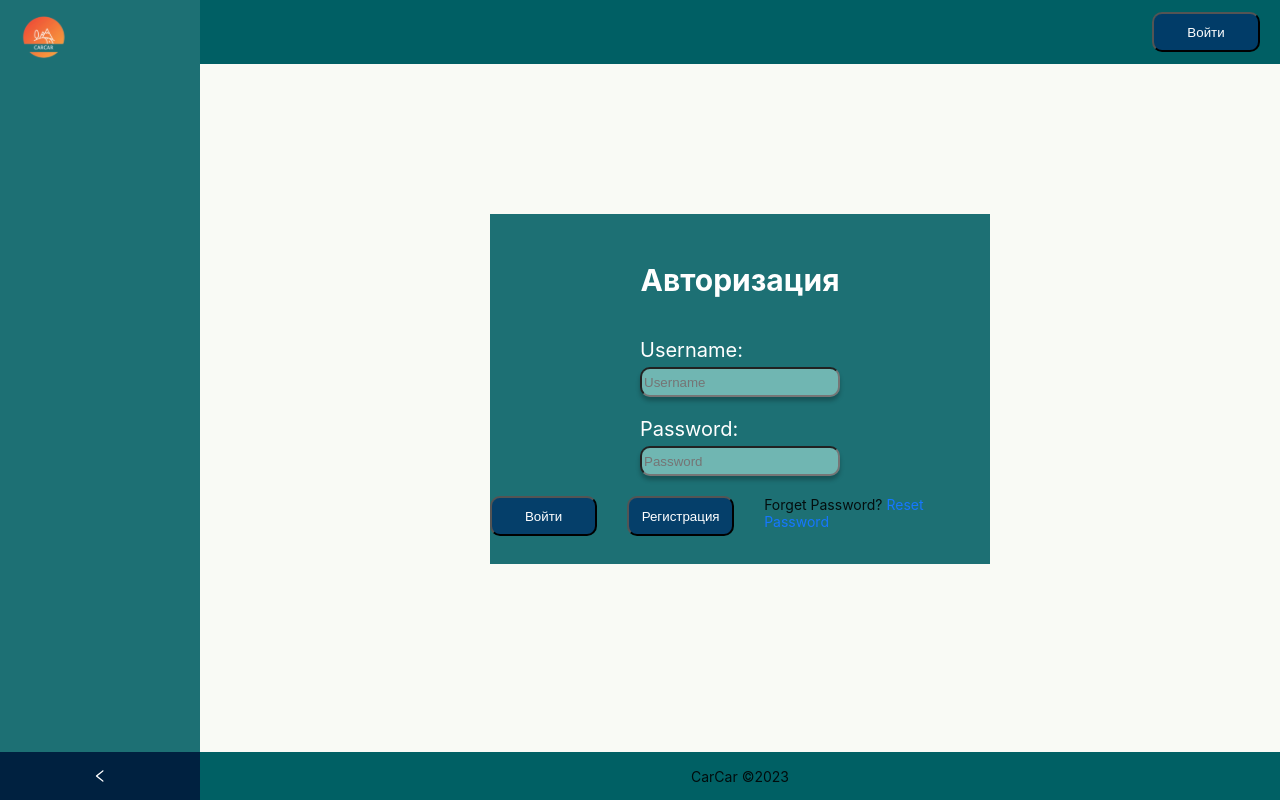
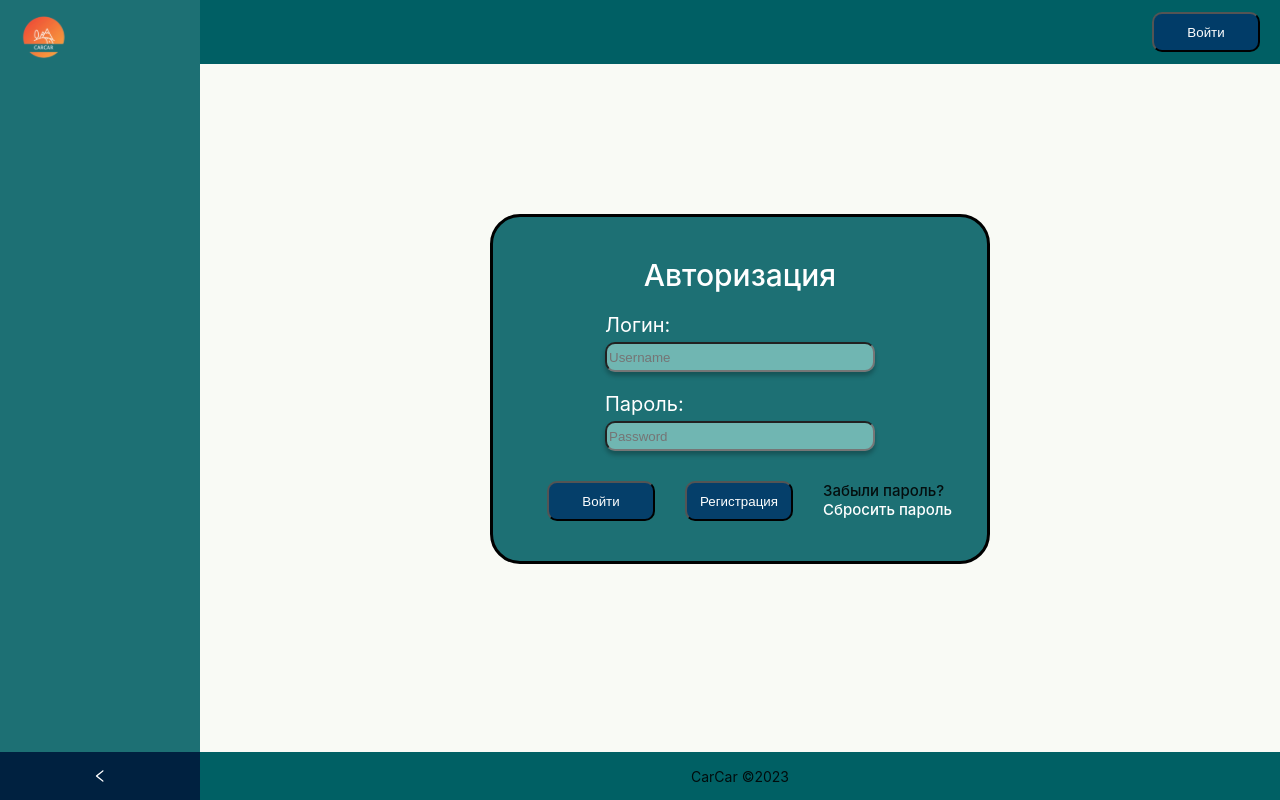
Before and after one commit to sleychez/CarCar, a React (Create React App) app: page /login in a window 1280 px wide. Built offline with nearby package versions, Linux system fonts and the light colour scheme; no server answers.

Commit message:
changed styles for Login, ForgetPassword, ResetPassword and added displaying profile information

```diff
--- a/src/components/Input/Input.module.css
+++ b/src/components/Input/Input.module.css
@@ -1,5 +1,5 @@
 .input {
-    width: 200px;
+    width: 270px;
     height: 30px;
 background-color: rgba(198, 255, 242, 0.49);
     box-shadow: 0 4px 4px rgba(0, 0, 0, 0.25);
--- /dev/null
+++ b/src/pages/ForgetPassword/Forget.module.css
@@ -0,0 +1,20 @@
+.forgetText {
+font-size: 20px;
+    font-weight: 500;
+}
+
+.container {
+margin: 20px 0 0 20px;
+width: fit-content;
+}
+
+.from {
+
+}
+
+.smallContainer {
+    display: flex;
+    flex-direction: column;
+    gap: 10px;
+    align-items: center;
+}
--- a/src/pages/ForgetPassword/ForgetPassword.tsx
+++ b/src/pages/ForgetPassword/ForgetPassword.tsx
@@ -2,10 +2,9 @@
 import {FC, useState} from "react";
 import {useAppDispatch} from "../../hooks/useAppDispatch";
 import {forgetPassword} from "../../redux/features/auth/authSlice";
-import {useSelector} from "react-redux";
-import {StateType} from "../../redux/store";
 import {Form} from "react-bootstrap";
 import Button from "../../components/Button/Button";
+import style from './Forget.module.css'
 
 
 const ForgetPassword: FC = () => {
@@ -20,14 +19,11 @@ const ForgetPassword: FC = () => {
 
 
     return (
-        <div className="small-container">
-            <div>
-                <title>Forget Password</title>
-            </div>
-            <h1 className="my-3">Forget Password</h1>
+        <div className={style.container}>
+            <div className={style.smallContainer}>
+            <div className={style.forgetText}>Введите логин</div>
             <Form onSubmit={forgetUserPassword}>
-                <Form.Group className="mb-3" controlId="login">
-                    <Form.Label>Login</Form.Label>
+                <Form.Group className={style.from} controlId="login">
                     <Form.Control
                         value={login}
                         type="login"
@@ -35,11 +31,11 @@ const ForgetPassword: FC = () => {
                         onChange={(e) => setLogin(e.target.value)}
                     />
                 </Form.Group>
-
-                <div className="mb-3">
-                    <Button text={'submit'}/>
-                </div>
             </Form>
+            <div>
+                <Button text={'Подтвердить'}/>
+            </div>
+            </div>
         </div>
     );
 }
--- a/src/pages/Login/Login.module.css
+++ b/src/pages/Login/Login.module.css
@@ -2,18 +2,20 @@
     width: 500px;
     height: 350px;
     background-color: #1D7074;
-    margin: 100px 0 0 250px;
     display: flex;
     flex-direction: column;
     align-items: center;
     justify-content: center;
     gap: 20px;
-
+    border-radius: 30px;
+    margin: 150px auto;
+    border: solid black;
 }
 
-.h1 {
+.authorizationText  {
     color: white;
-   font-size: 30px;
+    font-size: 30px;
+    font-weight: 500;
 
 }
 
@@ -23,13 +25,25 @@
     gap: 5px;
     font-size: 20px;
     flex-direction: column;
+
 }
 
 .buttons {
     display: flex;
-    gap: 30px
+    gap: 30px;
+    margin-left: 40px;
+    font-weight: 500;
+    margin-top: 10px;
 }
 
 .forget {
+    font-size: 15px;
+    width: 150px;
+
+
 
 }
+
+.link {
+    color: white;
+}
--- a/src/pages/Login/Login.tsx
+++ b/src/pages/Login/Login.tsx
@@ -29,13 +29,12 @@ const Login: FC = () => {
     }, [status, isAuth, navigate])
 
 
-
     const dispatch = useAppDispatch()
 
     const handleSubmit = () => {
         navigate('/profile')
         try {
-            dispatch(loginUser({username, password} ))
+            dispatch(loginUser({username, password}))
         } catch (error) {
             console.log(error)
 
@@ -44,16 +43,16 @@ const Login: FC = () => {
 
 
     return <form style={{margin: '150px auto',}}
-        onSubmit={(e) => e.preventDefault()}
-        className={style.form}>
-<h1 className={style.h1}>Авторизация</h1>
-<label className={style.label}>
-    Username:
-    <Input value={username} placeholder={'Username'} setValue={setUsername}/>
-</label>
+                 onSubmit={(e) => e.preventDefault()}
+                 className={style.form}>
+        <div className={style.authorizationText}>Авторизация</div>
+        <label className={style.label}>
+            Логин:
+            <Input value={username} placeholder={'Username'} setValue={setUsername}/>
+        </label>
 
         <label className={style.label}>
-            Password:
+            Пароль:
             <Input placeholder={'Password'} type='password' value={password} setValue={setPassword}/>
         </label>
 
@@ -61,7 +60,7 @@ const Login: FC = () => {
             <Button text={'Войти'} onClick={handleSubmit}/>
             <Button text={'Регистрация'} onClick={registerCallback}/>
             <div className={style.forget}>
-                Forget Password? <Link to={`/forget-password`}>Reset Password</Link>
+                Забыли пароль? <Link className={style.link} to={`/forget-password`}>Сбросить пароль</Link>
             </div>
         </div>
     </form>
--- a/src/pages/Profile/Profile.tsx
+++ b/src/pages/Profile/Profile.tsx
@@ -1,57 +1,40 @@
-import React, {FC,  useState} from 'react';
+import React, {FC, useState} from 'react';
 
-import Button from "../../components/Button/Button";
-import Form from 'react-bootstrap/Form';
-import {getUserData} from "../../redux/features/profile/profileSlice";
 import {useSelector} from "react-redux";
 import {StateType} from "../../redux/store";
+import Button from "../../components/Button/Button";
+import Input from "../../components/Input/Input";
 import {useAppDispatch} from "../../hooks/useAppDispatch";
+import {postCar} from "../../redux/features/auth/authSlice";
 
 
-
-
-
-
-
-const Profile:FC = ({}) => {
-
+const Profile: FC = ({}) => {
+    const [car, setCarName] = useState('')
+    const {user} = useSelector((state: StateType) => state.auth)
 
     const dispatch = useAppDispatch()
 
-    const getUserInfo = () => {
-        dispatch(getUserData(user))
+    const setCar = () => {
+        try {
+            dispatch(postCar({car}))
+        } catch (error) {
+            console.log(error)
+        }
     }
 
-    const {user}: any | null = useSelector((state: StateType) => state.profile)
-
-        const [name, setName] = useState(user.username);
-
-
-
     return (
-            <div className="container small-container">
-                <div>
-                    <title>User Profile</title>
-                </div>
-                <h1 className="my-3">User Profile</h1>
-                <form onSubmit={getUserInfo}>
-                    <Form.Group className="mb-3" controlId="name">
-                        <Form.Label>Name</Form.Label>
-                        <Form.Control
-                            value={name}
-                            onChange={(e) => setName(e.target.value)}
-                            required
-                        />
-                    </Form.Group>
-
-
-                    <div className="mb-3">
-                        <Button text={'Update'}/>
-                    </div>
-                </form>
+        <div>
+            <div>
+                {user?.username}
             </div>
-        );
-    }
+            <div>
+                {user?.email}
+            </div>
+            <Button onClick={setCar} text={'Стать водителем'}/>
+            <Input setValue={setCarName} value={car}/>
+        </div>
+    );
+}
 
 
 export default Profile;
--- /dev/null
+++ b/src/pages/ResetPassword/ResetPassword.module.css
@@ -0,0 +1,27 @@
+.container {
+    margin: 20px 0 0 20px;
+    width: fit-content;
+}
+
+.form {
+display: flex;
+    flex-direction: column;
+    gap: 10px;
+}
+
+.smallContainer {
+    display: flex;
+    flex-direction: column;
+    gap: 20px;
+}
+
+.resetText {
+    font-size: 20px;
+    font-weight: 500;
+}
+
+.formGroup {
+display: flex;
+    gap: 10px;
+    flex-direction: column;
+}
--- a/src/pages/ResetPassword/ResetPassword.tsx
+++ b/src/pages/ResetPassword/ResetPassword.tsx
@@ -2,9 +2,9 @@ import {FC, useState} from "react";
 import {Form} from "react-bootstrap";
 import Button from "../../components/Button/Button";
 import {useAppDispatch} from "../../hooks/useAppDispatch";
-import {forgetPassword, resetPassword} from "../../redux/features/auth/authSlice";
+import {resetPassword} from "../../redux/features/auth/authSlice";
 import {useNavigate, useParams} from "react-router-dom";
-
+import style from './ResetPassword.module.css'
 
 const ResetPassword:FC = () => {
     const {token} = useParams()
@@ -24,14 +24,12 @@ const ResetPassword:FC = () => {
     }
 
     return (
-        <div className="small-container">
-            <div>
-                <title>Reset Password</title>
-            </div>
-            <h1 className="my-3">Reset Password</h1>
-            <Form onSubmit={resetUserPassword}>
-                <Form.Group className="mb-3" controlId="password">
-                    <Form.Label>New Password</Form.Label>
+        <div className={style.container}>
+            <div className={style.smallContainer}>
+            <div className={style.resetText}>Обновление пароля</div>
+            <Form className={style.form} onSubmit={resetUserPassword}>
+                <Form.Group className={style.formGroup} controlId="password">
+                    <Form.Label>Новый пароль</Form.Label>
                     <Form.Control
                         value={password}
                         type="password"
@@ -39,8 +37,8 @@ const ResetPassword:FC = () => {
                         onChange={(e) => setPassword(e.target.value)}
                     />
                 </Form.Group>
-                <Form.Group className="mb-3" controlId="confirmPassword">
-                    <Form.Label>Confirm New Password</Form.Label>
+                <Form.Group className={style.formGroup} controlId="confirmPassword">
+                    <Form.Label>Подтвердите пароль</Form.Label>
                     <Form.Control
                         value={confirmPassword}
                         type="password"
@@ -48,11 +46,11 @@ const ResetPassword:FC = () => {
                         required
                     />
                 </Form.Group>
-
-                <div className="mb-3">
-                    <Button text={'Обновить пароль'}/>
-                </div>
             </Form>
+            <div>
+                <Button text={'Подтвердить'}/>
+            </div>
+            </div>
         </div>
     );
 }
--- a/src/redux/features/auth/authSlice.ts
+++ b/src/redux/features/auth/authSlice.ts
@@ -12,7 +12,7 @@ type ResetPasswordType = {
 
 
 type InitialStateType = {
-    user: null | string,
+    user: UserType | null,
     token: null | string,
     isLoading: boolean,
     status: null | string
@@ -27,9 +27,10 @@ const initialState: InitialStateType = {
 }
 
 export type UserType = {
-    username: string | null,
-    password: string | null,
-    email?: string | null
+    username?: string | null,
+    password?: string | null,
+    email?: string | null,
+    car?: string | null
 }
 
 
@@ -79,6 +80,19 @@ export const getMe = createAsyncThunk('auth/meUser', async () => {
         console.log(error)
     }
 })
+
+
+export const postCar = createAsyncThunk('auth/myCar', async ({car} : UserType) => {
+    try {
+        const {data} = await axios.post('/auth/login', {
+            car
+        })
+        return data
+    } catch (error) {
+        console.log(error)
+    }
+        },
+)
 
 
 export const forgetPassword = createAsyncThunk(
```
